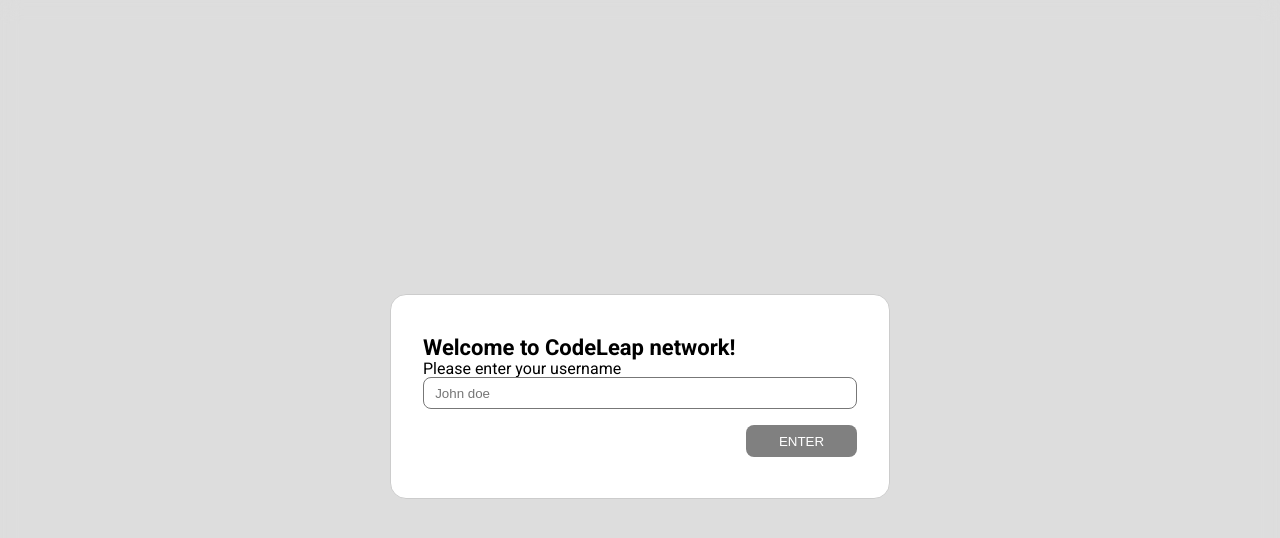
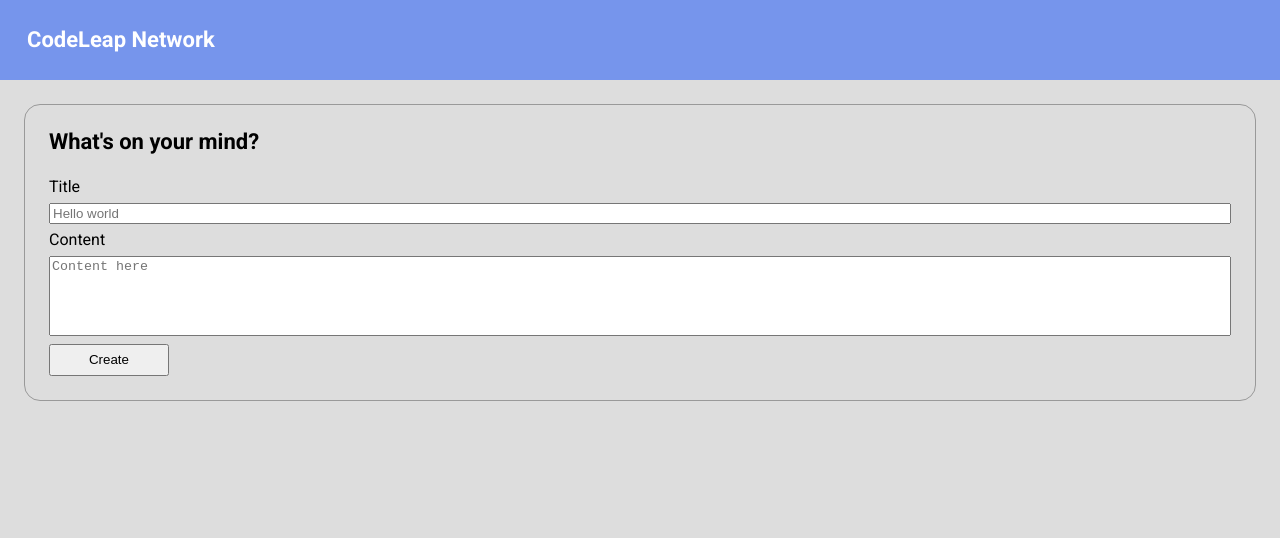
Before and after one commit to Sherlockzen/codeleap-test, a React (Vite) app: page / in a window 1280 px wide. Shown: the top 538 px of the page. Built offline with nearby package versions, Linux system fonts and the light colour scheme.

Commit message:
Feat: starting the main page

```diff
--- a/package.json
+++ b/package.json
@@ -4,7 +4,7 @@
   "version": "0.0.0",
   "type": "module",
   "scripts": {
-    "dev": "vite",
+    "dev": "vite --host",
     "build": "tsc && vite build",
     "preview": "vite preview"
   },
--- a/src/App.tsx
+++ b/src/App.tsx
@@ -1,6 +1,7 @@
 import { useState } from "react"
 import './App.css'
 import Modal from "./components/modal";
+import Main from "./pages/Main"
 
 function App() {
   const [username, setUsername] = useState('')
@@ -11,31 +12,32 @@
 
   return (
     <div className="App">
-      <Modal>
-        <div className={"modal"}>
-          <div className={"modal-box"}>
-            <h1>Welcome to CodeLeap network!</h1>
-            <p>Please enter your username</p>
-            <div className="signup">
-              <input
-                onChange={(e) => setUsername(e.target.value)}
-                type={"text"}
-                placeholder="John doe"
-              />
-              {
-                username !== "" && (
-                <button onClick={handleClick}>Enter</button>
-              )}
-              {
-                username === "" && (
-                <button className={"deactived"} disabled onClick={handleClick}>
-                  Enter
-                </button>
-              )}
-            </div>
-          </div>
-        </div>
-      </Modal>
+      {/*<Modal>*/}
+      {/*  <div className={"modal"}>*/}
+      {/*    <div className={"modal-box"}>*/}
+      {/*      <h1>Welcome to CodeLeap network!</h1>*/}
+      {/*      <p>Please enter your username</p>*/}
+      {/*      <div className="signup">*/}
+      {/*        <input*/}
+      {/*          onChange={(e) => setUsername(e.target.value)}*/}
+      {/*          type={"text"}*/}
+      {/*          placeholder="John doe"*/}
+      {/*        />*/}
+      {/*        {*/}
+      {/*          username !== "" && (*/}
+      {/*          <button onClick={handleClick}>Enter</button>*/}
+      {/*        )}*/}
+      {/*        {*/}
+      {/*          username === "" && (*/}
+      {/*          <button className={"deactived"} disabled onClick={handleClick}>*/}
+      {/*            Enter*/}
+      {/*          </button>*/}
+      {/*        )}*/}
+      {/*      </div>*/}
+      {/*    </div>*/}
+      {/*  </div>*/}
+      {/*</Modal>*/}
+      <Main />
     </div>
   );
 }
--- /dev/null
+++ b/src/pages/Main.tsx
@@ -0,0 +1,29 @@
+import React from "react";
+import './index.css'
+const Main = () => {
+
+
+    return (
+        <div className={"container"}>
+            <header className={"header"}>
+                <h1>CodeLeap Network</h1>
+            </header>
+            <div className={"newNote"}>
+                <h1>What's on your mind?</h1>
+
+                <div className="flex-col">
+                    <label className={"flex-col"}>
+                        Title
+                        <input type={"text"} placeholder={"Hello world"}/>
+                    </label>
+                    <label className={"flex-col"}>
+                        Content
+                        <textarea placeholder={"Content here"}/>
+                    </label>
+                    <button>Create</button>
+                </div>
+            </div>
+        </div>
+    )
+}
+export default Main;
--- /dev/null
+++ b/src/pages/index.css
@@ -0,0 +1,40 @@
+.container {
+    display: flex;
+    flex-direction: column;
+    gap: 1.5rem;
+}
+
+.header {
+    background: #7695EC;
+    height: 5rem;
+    padding: 37px 27px;
+    display: flex;
+    align-items: center;
+    color: #FFFFFF;
+}
+
+.newNote {
+    display: flex;
+    flex-direction: column;
+    gap: 1.5rem;
+    padding: 1.5rem;
+    border: 1px solid #999999;
+    margin: 0 1.5rem;
+    border-radius: 1rem;
+}
+
+.newNote textarea{
+    resize: none;
+    height: 4.6rem;
+}
+
+.flex-col {
+    display: flex;
+    flex-direction: column;
+    gap: 0.5rem;
+}
+
+.newNote button {
+    width: 7.5rem;
+    height: 2rem;
+}
```
